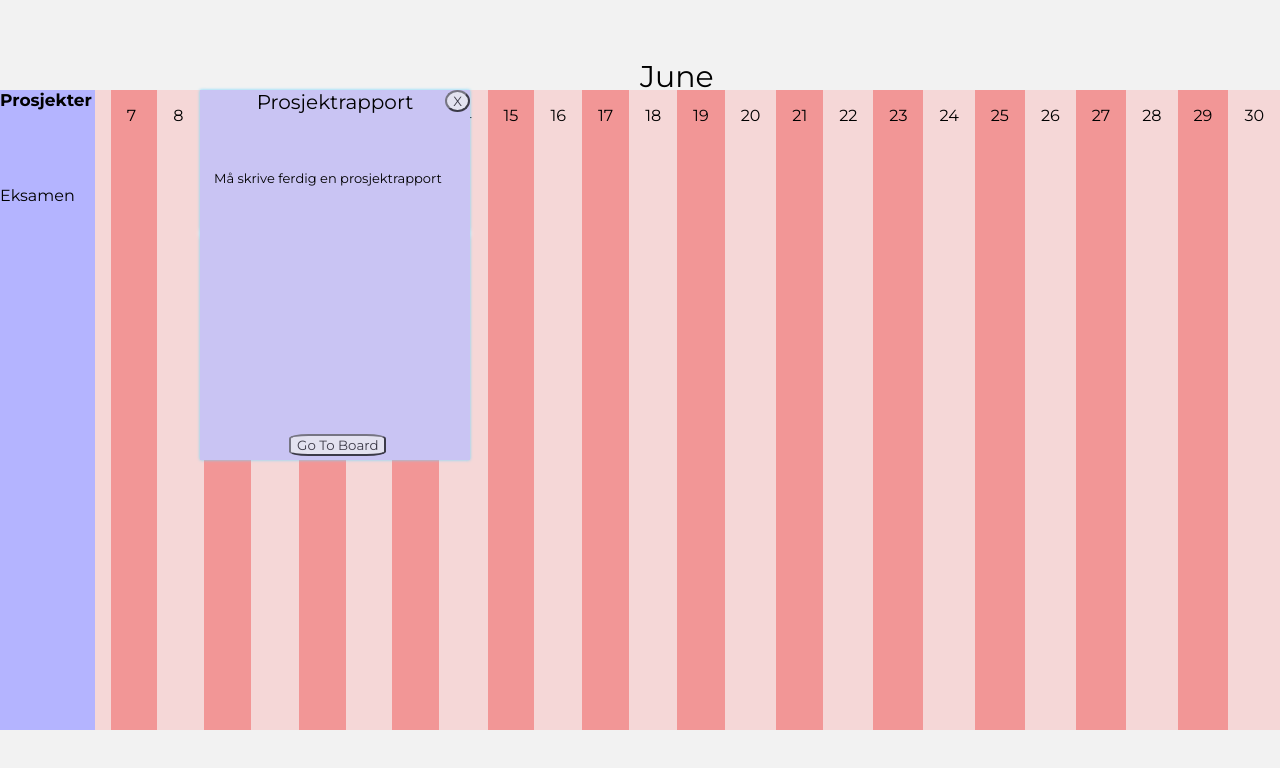
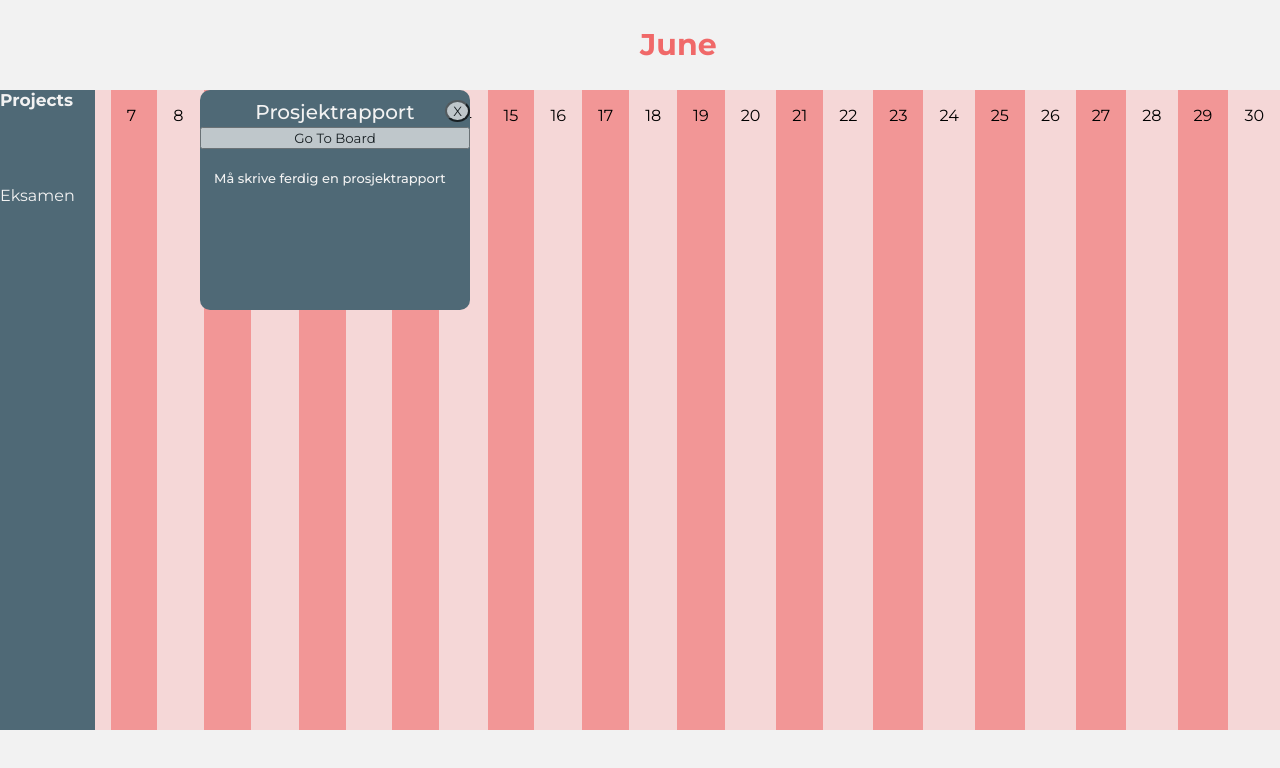
Before and after one commit to Mabero/Gruppe15-prosjekt, a plain HTML site: page calendar.html in a window 1280 px wide. Both pictures are taken after a click on the button "Prosjektrapport". Drawn offline with Linux system fonts and the light colour scheme.

Commit message:
Styling calendar

```diff
--- a/calendar.css
+++ b/calendar.css
@@ -25,7 +25,6 @@ body {
 .daysContainer>div {
     background: #F29696;
     padding: 1em;
-
     width: 10%;
 }
 
@@ -50,7 +49,8 @@ body {
     font-size: 17px;
     position: absolute;
     bottom: 0%;
-    background: rgb(180, 180, 255);
+    background: #4F6976;
+    color: #f2f2f2;
 }
 
 .projectText {
@@ -62,16 +62,20 @@ body {
 
 #project1 {
     display: none;
-    height: 370px;
+    padding-top: 10px;
+    padding-bottom: 10px;
+    height: 200px;
     width: 270px;
-    background: #c9c4f3;
+    background: #4F6976;
     position: absolute;
     top: 160px;
     left: 200px;
-    box-shadow: 0px 0px 3px rgb(114, 215, 255);
+    border-radius: 10px;
     z-index: 10;
-    text-align-last: center;
+    text-align: center;
     font-size: 20px;
+    color: #f2f2f2;
+    font-weight: 500;
 }
 
 #projectDesc {
@@ -82,10 +86,7 @@ body {
 }
 
 #calendarToBoard {
-    left: 33%;
-    bottom: 1%;
-    position: absolute;
-    border-radius: 20%;
+    width: 100%;
     opacity: 0.7;
 }
 
@@ -115,23 +116,34 @@ body {
 
 #projectButton {
     display: block;
-    height: 7px;
+    height: 20px;
     width: 270px;
-    background: rgb(127, 127, 255);
+    background: #4F6976;
     position: absolute;
-    top: 300px;
+    top: 240px;
     left: 200px;
-    box-shadow: 0px 0px 5px #fff;
+    border: none;
+    font-size: 14px;
+    font-weight: 500;
     z-index: 5;
+    border-radius: 5px;
     cursor: pointer;
+    color: #f2f2f2;
+}
+
+#projectButton:hover {
+    color: #FFD460;
+    transition: 0.5s;
 }
 
 /*Måneden*/
 
 #month {
     font-size: 30px;
+    color: #f06969;
+    font-weight: 800;
     text-align-last: center;
-    top: 16%;
+    top: 12%;
     left: 50%;
     position: absolute;
 }
--- a/calendar.html
+++ b/calendar.html
@@ -19,7 +19,7 @@
         </div>
         <div id="month"></div>
 
-        <div id="projectTab"><b>Prosjekter</b>
+        <div id="projectTab"><b>Projects</b>
             <br><br><br><br>
             <p class="projectText" id="firstProject">Eksamen</p>
         </div>
@@ -27,9 +27,10 @@
         <!-- Eksempel på hvordan et prosjekt vil se ut og fungere. -->
         <div id="projects">
             <div class="projects" id="project1">Prosjektrapport
+                <button id="exitTask" onclick="closeForm()">X</button>
                 <div id="projectDesc">Må skrive ferdig en prosjektrapport</div>
                 <button id="calendarToBoard">Go To Board</button>
-                <button id="exitTask" onclick="closeForm()">X</button>
+
             </div>
             <button class="projectButtons" id="projectButton" onclick="openForm()">Prosjektrapport</button>
         </div>
```
Also changed, not shown: cardsNstuff.css (+14 -2 lines), cardsNstuff.html (+10 -8 lines), cardsNstuff.js (+11 -5 lines).
